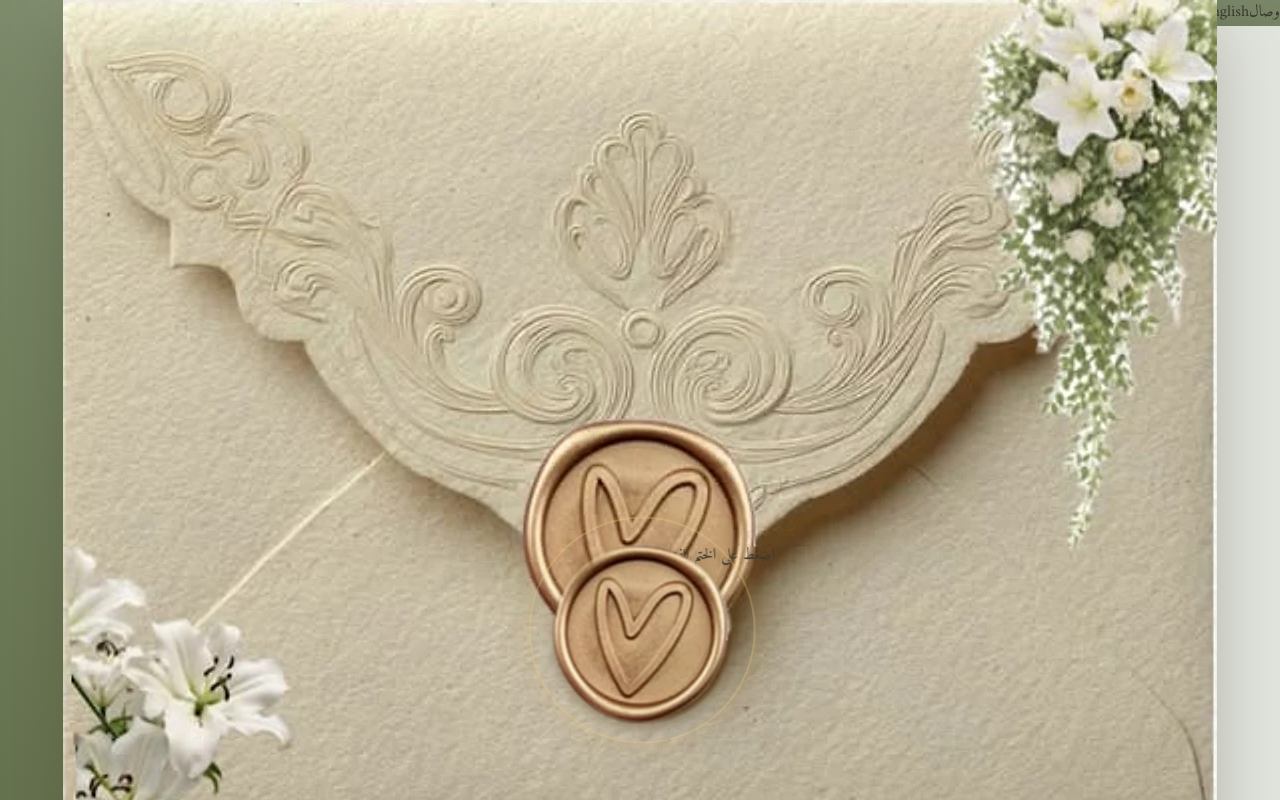
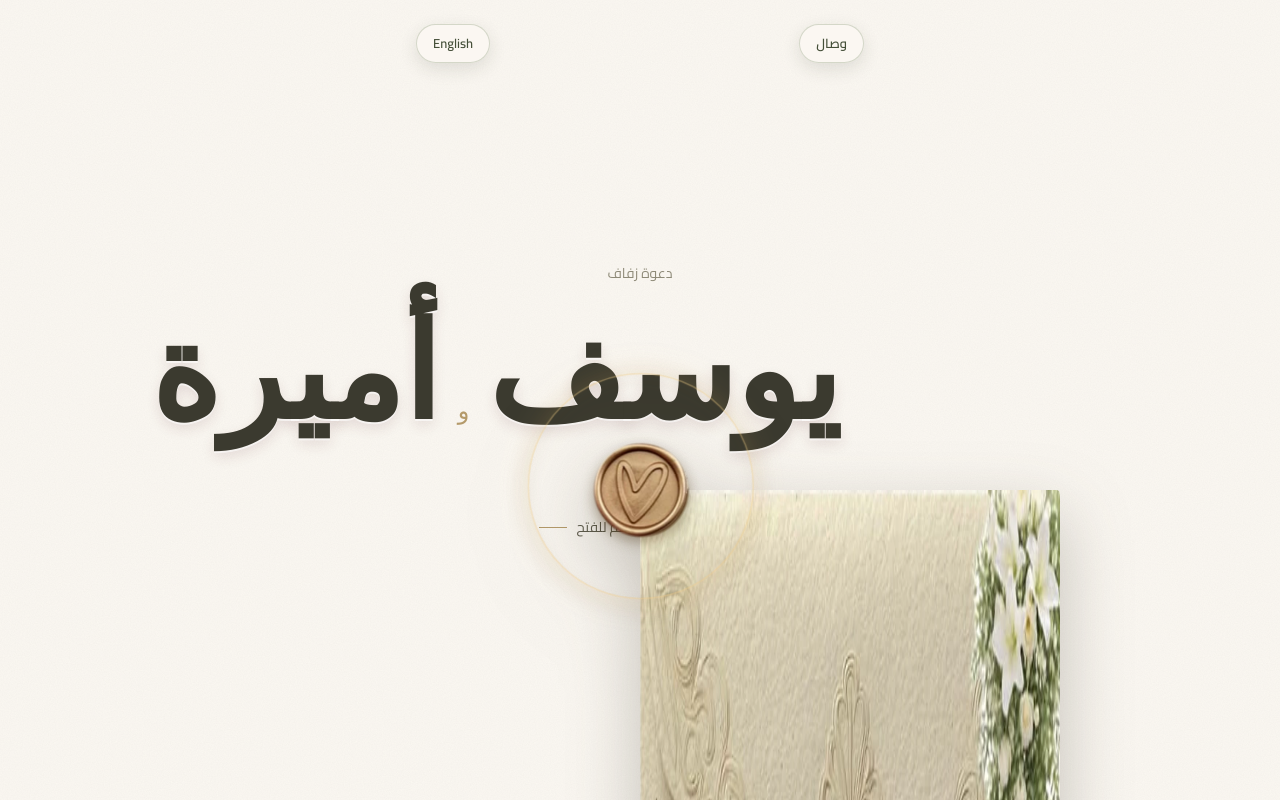
Before and after one commit to MohamedFahmyy/wisal-app, a React (Vite) app: page /sage-garden in a window 1280 px wide. Shown: the top 800 px of the page. Built offline with nearby package versions, Linux system fonts and the light colour scheme; a web font is replaced by a local one.

Commit message:
fix(sage-garden): perfect desktop presentation, cover envelope layout, and stage container

```diff
--- a/src/pages/SageGardenPage.jsx
+++ b/src/pages/SageGardenPage.jsx
@@ -480,19 +480,18 @@ export default function SageGardenPage() {
           onClick={openInvitation}
           style={{ cursor: 'pointer' }}
         >
-          <div className="env-wrap">
-            <img className="env-img" src="/templates/sage-garden/envelope-cream.webp" alt="Envelope" />
-            <div className="env-card">
+          <div className="paper paper-bg" />
+          <div className="cover-inner">
             <div className="cover-eyebrow">
               {isArabic ? 'دعوة زفاف' : 'You are invited'}
             </div>
             <div className="cover-names">
-                {isArabic ? 'يوسف & أميرة' : 'Yusuf & Amira'}
+              <span className="nm">{isArabic ? 'يوسف' : 'Yusuf'}</span>
+              <span className="amp">{isArabic ? 'و' : '&'}</span>
+              <span className="nm">{isArabic ? 'أميرة' : 'Amira'}</span>
             </div>
-              <div className="cover-date">
-                {isArabic ? '15 يناير 2027' : '15 January 2027'}
-              </div>
-            </div>
+            <div className="env-wrap">
+              <img className="env" src="/templates/sage-garden/envelope-cream.webp" alt="Envelope" />
               <div
                 className="seal"
                 id="seal"
@@ -508,9 +507,6 @@ export default function SageGardenPage() {
                 }}
               >
                 <img src="/templates/sage-garden/seal-heart.webp" alt="Wax Seal" />
-              <span className="seal-tip">
-                {isArabic ? 'اضغط على الختم للفتح' : 'Tap the seal to open'}
-              </span>
               </div>
               <div className="burst" id="burst">
                 {burstParticles.map((p, idx) => (
@@ -526,11 +522,18 @@ export default function SageGardenPage() {
                 ))}
               </div>
             </div>
+            <div className="cover-hint">
+              <i />
+              <span>{isArabic ? 'اضغط على الختم للفتح' : 'Tap the seal to open'}</span>
+              <i />
+            </div>
+          </div>
         </div>
       )}
 
       {/* ============ المحتوى الرئيسي للكولاج ============ */}
       <main className="stage paper-bg" id="stage">
+        <section className="collage-sec">
           <div className={`collage ${isCollagePlaying ? 'play' : ''}`} id="collage">
           {/* خلفية السماء الجبلية */}
           <svg className="pc bg" style={{ '--x': 0, '--y': 0, '--w': 736, '--h': 1308, '--d': '0s', '--fs': 1.08 }} viewBox="0 0 736 1308" preserveAspectRatio="none" aria-hidden="true">
@@ -802,7 +805,7 @@ export default function SageGardenPage() {
             style={{ '--x': 470, '--y': 1108, '--w': 167, '--h': 164, '--fx': '200px', '--fr': '220deg', '--d': '1.25s' }}
           />
         </div>
-      </main>
+      </section>
 
       {/* ============ العد التنازلي ============ */}
       <section className="count-sec" id="countdownSec" data-section="countdown">
@@ -1238,6 +1241,7 @@ export default function SageGardenPage() {
           <span>{isArabic ? '15 يناير 2027' : '15 January 2027'}</span>
         </div>
       </section>
+      </main>
 
       {/* Floating Audio Play / Pause Button */}
       {isCoverGone && (
--- a/src/styles/sage-garden.css
+++ b/src/styles/sage-garden.css
@@ -35,12 +35,50 @@
   box-sizing: border-box;
 }
 
-@media (min-width: 600px) {
-  .sage-garden-wrapper {
-    background: radial-gradient(1200px 600px at 50% -10%, rgba(255, 255, 255, 0.18), transparent 60%),
-                linear-gradient(180deg, #7c8a6a, #66734f);
-    background-attachment: fixed;
-  }
+/* ============ Top Floating Bar ============ */
+.sage-garden-wrapper .sg-topbar {
+  position: fixed;
+  top: max(14px, env(safe-area-inset-top, 14px));
+  left: 0;
+  right: 0;
+  max-width: 460px;
+  margin: 0 auto;
+  padding: 0 16px;
+  display: flex;
+  justify-content: space-between;
+  align-items: center;
+  z-index: 60;
+  pointer-events: none;
+}
+
+.sage-garden-wrapper .sg-brand,
+.sage-garden-wrapper .sg-lang-btn {
+  pointer-events: auto;
+  display: inline-flex;
+  align-items: center;
+  gap: 6px;
+  padding: 8px 16px;
+  border-radius: 999px;
+  background: rgba(251, 248, 242, 0.9);
+  backdrop-filter: blur(10px);
+  -webkit-backdrop-filter: blur(10px);
+  border: 1px solid rgba(124, 138, 106, 0.3);
+  box-shadow: 0 6px 18px rgba(40, 48, 30, 0.12);
+  color: var(--sage-dd);
+  font-family: var(--sans);
+  font-size: 13px;
+  font-weight: 600;
+  text-decoration: none;
+  cursor: pointer;
+  transition: all 0.25s ease;
+}
+
+.sage-garden-wrapper .sg-brand:hover,
+.sage-garden-wrapper .sg-lang-btn:hover {
+  background: #ffffff;
+  transform: translateY(-1px);
+  box-shadow: 0 8px 22px rgba(40, 48, 30, 0.18);
+  border-color: var(--sage);
 }
 
 .sage-garden-wrapper[dir="rtl"],
@@ -91,6 +129,32 @@
   min-height: 100vh;
   overflow: hidden;
   box-shadow: 0 0 80px rgba(40, 48, 30, 0.25);
+}
+
+@media (min-width: 600px) {
+  .sage-garden-wrapper {
+    background: radial-gradient(1200px 600px at 50% -10%, rgba(255, 255, 255, 0.18), transparent 60%),
+                linear-gradient(180deg, #7c8a6a, #66734f);
+    background-attachment: fixed;
+    padding: 36px 16px 54px;
+  }
+
+  .sage-garden-wrapper .stage {
+    max-width: 480px;
+    margin: 0 auto;
+    border-radius: 28px;
+    box-shadow: 0 30px 90px rgba(30, 38, 20, 0.45), 0 0 0 1px rgba(255, 255, 255, 0.22);
+    min-height: calc(100vh - 90px);
+  }
+
+  .sage-garden-wrapper .sg-topbar {
+    top: 24px;
+    max-width: 480px;
+  }
+
+  .sage-garden-wrapper .cover-inner {
+    width: 440px;
+  }
 }
 
 .sage-garden-wrapper .paper-bg {
@@ -1738,6 +1802,17 @@
   left: max(16px, calc(50vw - 214px));
 }
 
+@media (min-width: 600px) {
+  .sage-garden-wrapper .fab {
+    bottom: 28px;
+    right: max(20px, calc(50vw - 225px));
+  }
+  .sage-garden-wrapper[dir="rtl"] .fab {
+    right: auto;
+    left: max(20px, calc(50vw - 225px));
+  }
+}
+
 .sage-garden-wrapper .fab.on {
   opacity: 1;
   pointer-events: auto;
```
Lines whose indentation alone changed are shown as unchanged.
